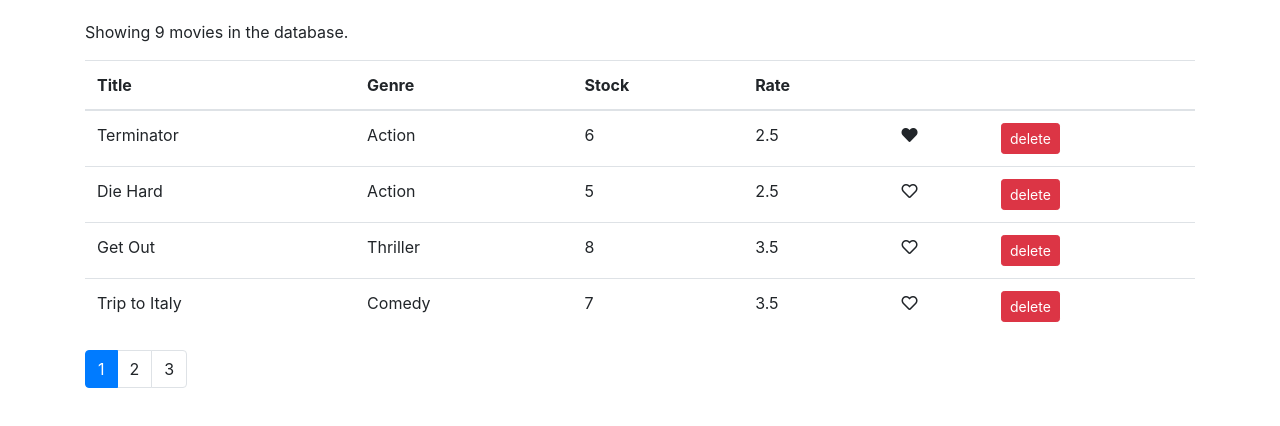
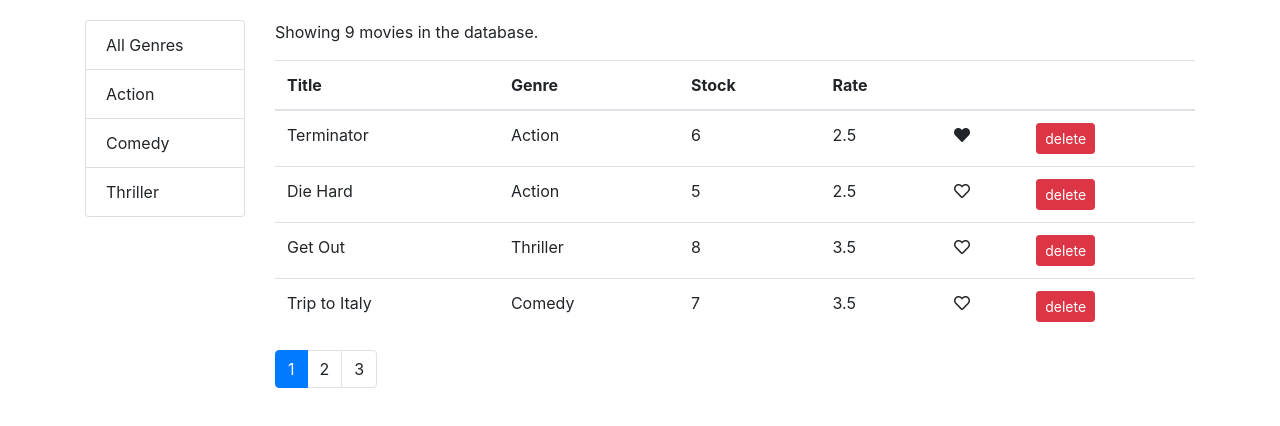
Before and after one commit to damienteo/vidly-practical, a React (Create React App) app: page / in a window 1280 px wide. Shown: the top 426 px of the page. Built offline with nearby package versions, Linux system fonts and the light colour scheme.

Commit message:
Added filtering

```diff
--- /dev/null
+++ b/src/components/common/listGroup.jsx
@@ -0,0 +1,34 @@
+import React, { Component } from "react";
+
+const ListGroup = props => {
+  const {
+    items,
+    textProperty,
+    valueProperty,
+    onItemSelect,
+    selectedItem
+  } = props;
+
+  return (
+    <ul className="list-group">
+      {items.map(item => (
+        <li
+          onClick={() => onItemSelect(item)}
+          key={item[valueProperty]}
+          className={
+            item === selectedItem ? "list-group-item active" : "list-group-item"
+          }
+        >
+          {item[textProperty]}
+        </li>
+      ))}
+    </ul>
+  );
+};
+
+ListGroup.defaultProps = {
+  textProperty: "name",
+  nameProperty: "_id"
+};
+
+export default ListGroup;
--- a/src/components/movies.jsx
+++ b/src/components/movies.jsx
@@ -1,11 +1,24 @@
 import React, { Component } from "react";
+
+import Liked from "./common/like";
+import ListGroup from "./common/listGroup";
+import Pagination from "./common/pagination";
 import { getMovies } from "../services/fakeMovieService";
-import Liked from "./common/like";
-import Pagination from "./common/pagination";
+import { getGenres } from "../services/fakeGenreService";
 import { paginate } from "../utils/paginate";
 
 class Movies extends Component {
-  state = { movies: getMovies(), pageSize: 4, currentPage: 1 };
+  state = {
+    movies: [],
+    genres: [],
+    pageSize: 4,
+    currentPage: 1
+  };
+
+  componentDidMount() {
+    const genres = [{ name: "All Genres" }, ...getGenres()];
+    this.setState({ movies: getMovies(), genres });
+  }
 
   handleDelete = movie => {
     // console.log(movie);
@@ -25,17 +38,38 @@
     this.setState({ currentPage: page });
   };
 
+  handleGenreSelect = genre => {
+    this.setState({ selectedGenre: genre, currentPage: 1 });
+  };
+
   render() {
     const { length: count } = this.state.movies;
-    const { pageSize, currentPage, movies } = this.state;
+    const {
+      pageSize,
+      currentPage,
+      selectedGenre,
+      movies: allMovies
+    } = this.state;
 
     if (count === 0) return <p>There are no movies in the database.</p>;
 
-    const displayMovies = paginate(movies, currentPage, pageSize);
+    const filtered =
+      selectedGenre && selectedGenre._id
+        ? allMovies.filter(m => m.genre._id === selectedGenre._id)
+        : allMovies;
+    const movies = paginate(filtered, currentPage, pageSize);
 
     return (
-      <React.Fragment>
-        <p>Showing {count} movies in the database.</p>
+      <div className="row">
+        <div className="col-2">
+          <ListGroup
+            items={this.state.genres}
+            selectedItem={this.state.selectedGenre}
+            onItemSelect={this.handleGenreSelect}
+          />
+        </div>
+        <div className="col">
+          <p>Showing {filtered.length} movies in the database.</p>
           <table class="table">
             <thead>
               <tr>
@@ -48,7 +82,7 @@
               </tr>
             </thead>
             <tbody>
-            {displayMovies.map(movie => (
+              {movies.map(movie => (
                 <tr key={movie._id}>
                   <td>{movie.title}</td>
                   <td>{movie.genre.name}</td>
@@ -73,12 +107,13 @@
             </tbody>
           </table>
           <Pagination
-          itemsCount={count}
+            itemsCount={filtered.length}
             pageSize={pageSize}
             currentPage={currentPage}
             onPageChange={this.handlePageChange}
           />
-      </React.Fragment>
+        </div>
+      </div>
     );
   }
 }
```
Lines whose indentation alone changed are shown as unchanged.
